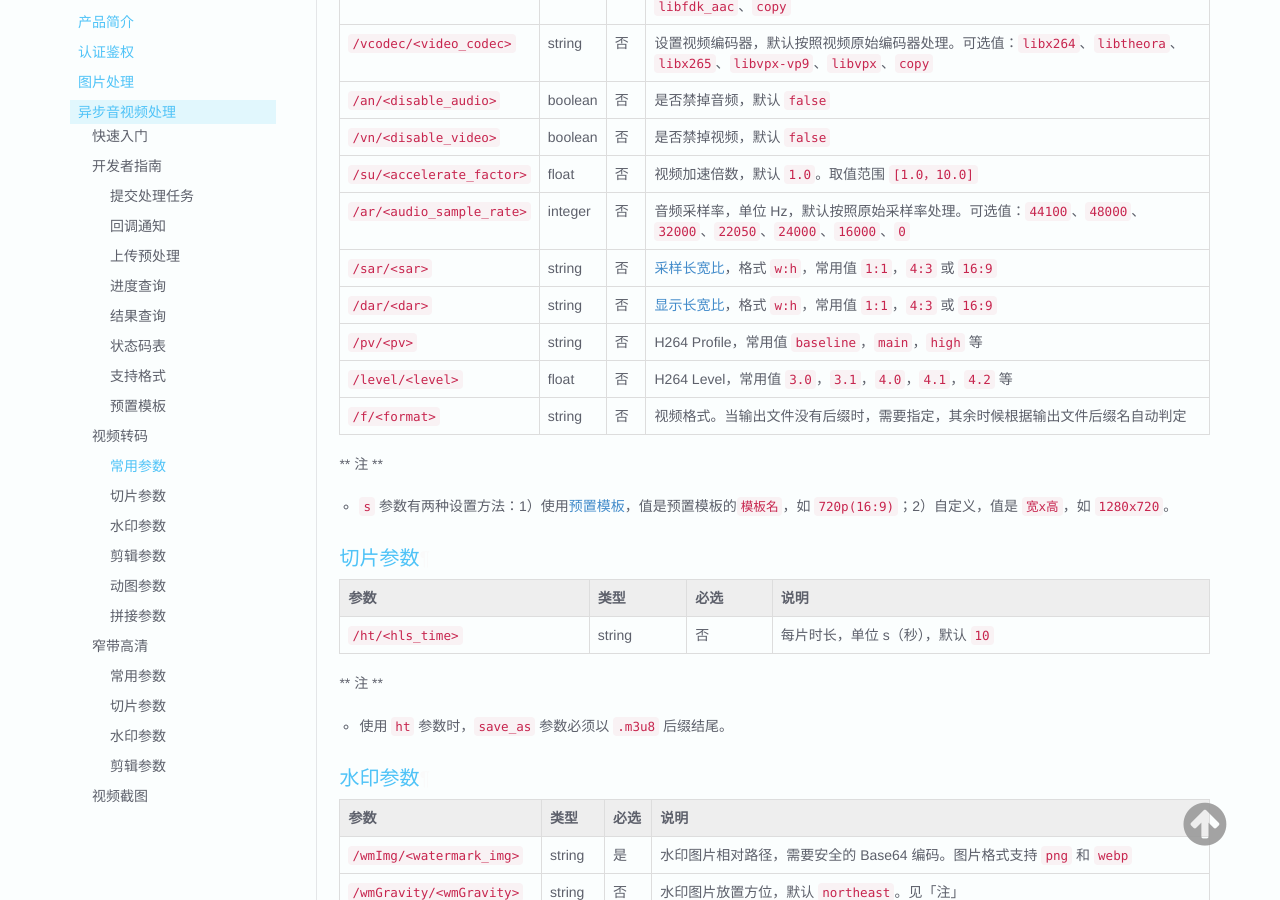
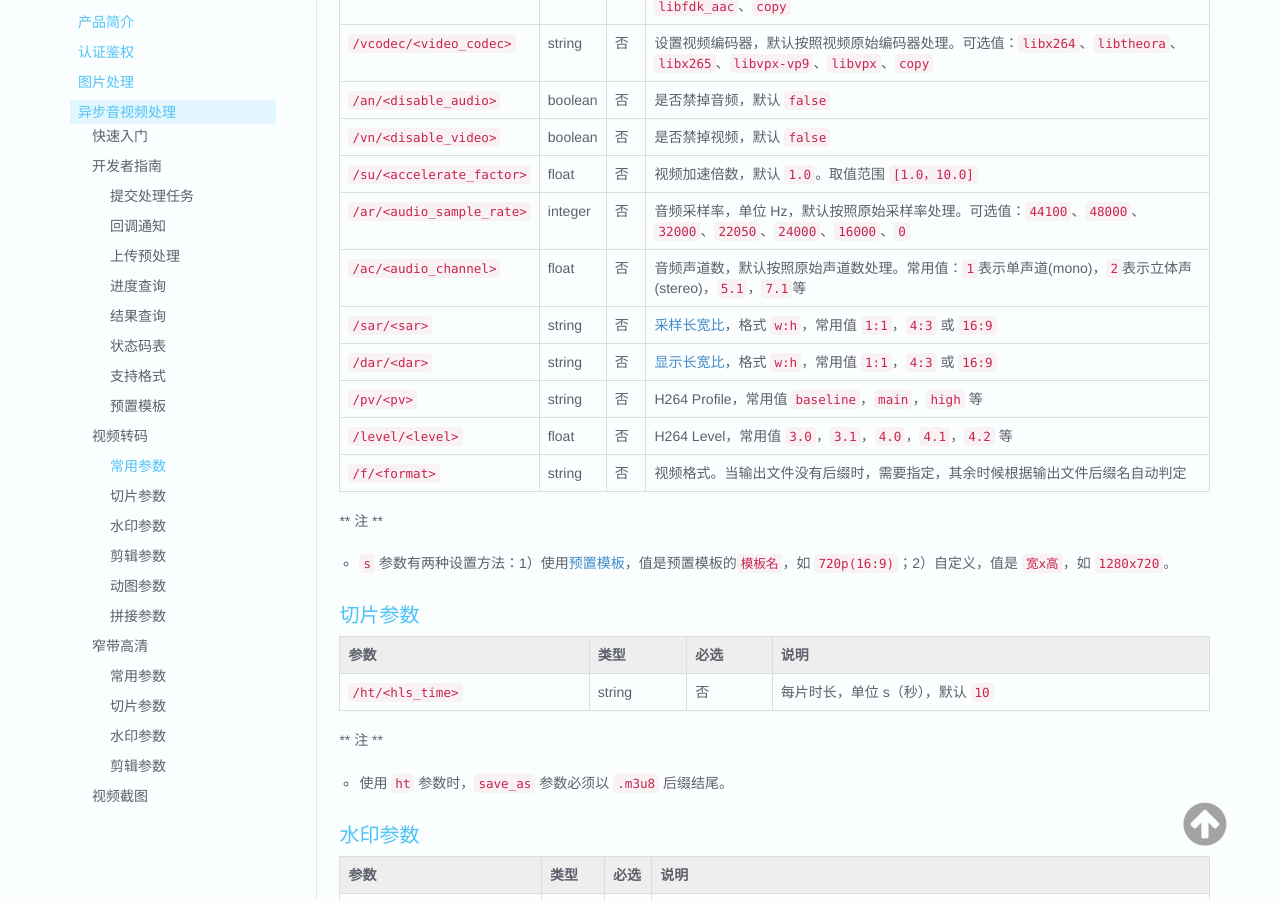
Before and after one commit to upyun/docs, an MkDocs documentation site: the page built from sources/cloud/av.md, in a window 1280 px wide and 900 px high, scrolled down 7178 px. Built offline with MkDocs 1.6.1, drawn with Linux system fonts in a browser that asks for light colours; old or Windows-style settings are respelled for this version of MkDocs.

Commit message:
Update av.md
add audio channel

```diff
--- a/sources/cloud/av.md
+++ b/sources/cloud/av.md
@@ -346,6 +346,7 @@ curl http://p0.api.upyun.com/result?service=<service>&task_ids=<task_id1>,<task_
 | `/vn/<disable_video>`     | boolean   | 否		| 是否禁掉视频，默认 `false`                         	|
 | `/su/<accelerate_factor>` | float     | 否		| 视频加速倍数，默认 `1.0`。取值范围 `[1.0，10.0]`       	|
 | `/ar/<audio_sample_rate>` | integer   | 否		| 音频采样率，单位 Hz，默认按照原始采样率处理。可选值：`44100`、`48000`、`32000`、`22050`、`24000`、`16000`、`0`   |
+| `/ac/<audio_channel>`     | float     | 否             | 音频声道数，默认按照原始声道数处理。常用值：`1`表示单声道(mono)，`2`表示立体声(stereo)，`5.1`，`7.1`等    |
 | `/sar/<sar>` | string | 否 | [采样长宽比](https://en.wikipedia.org/wiki/Aspect_ratio_(image)#Distinctions)，格式 `w:h`，常用值 `1:1`，`4:3` 或 `16:9` |
 | `/dar/<dar>` | string | 否 | [显示长宽比](https://en.wikipedia.org/wiki/Pixel_aspect_ratio#Introduction)，格式 `w:h`，常用值 `1:1`，`4:3` 或 `16:9` |
 | `/pv/<pv>` | string | 否 | H264 Profile，常用值 `baseline `，`main`，`high` 等 |
```
